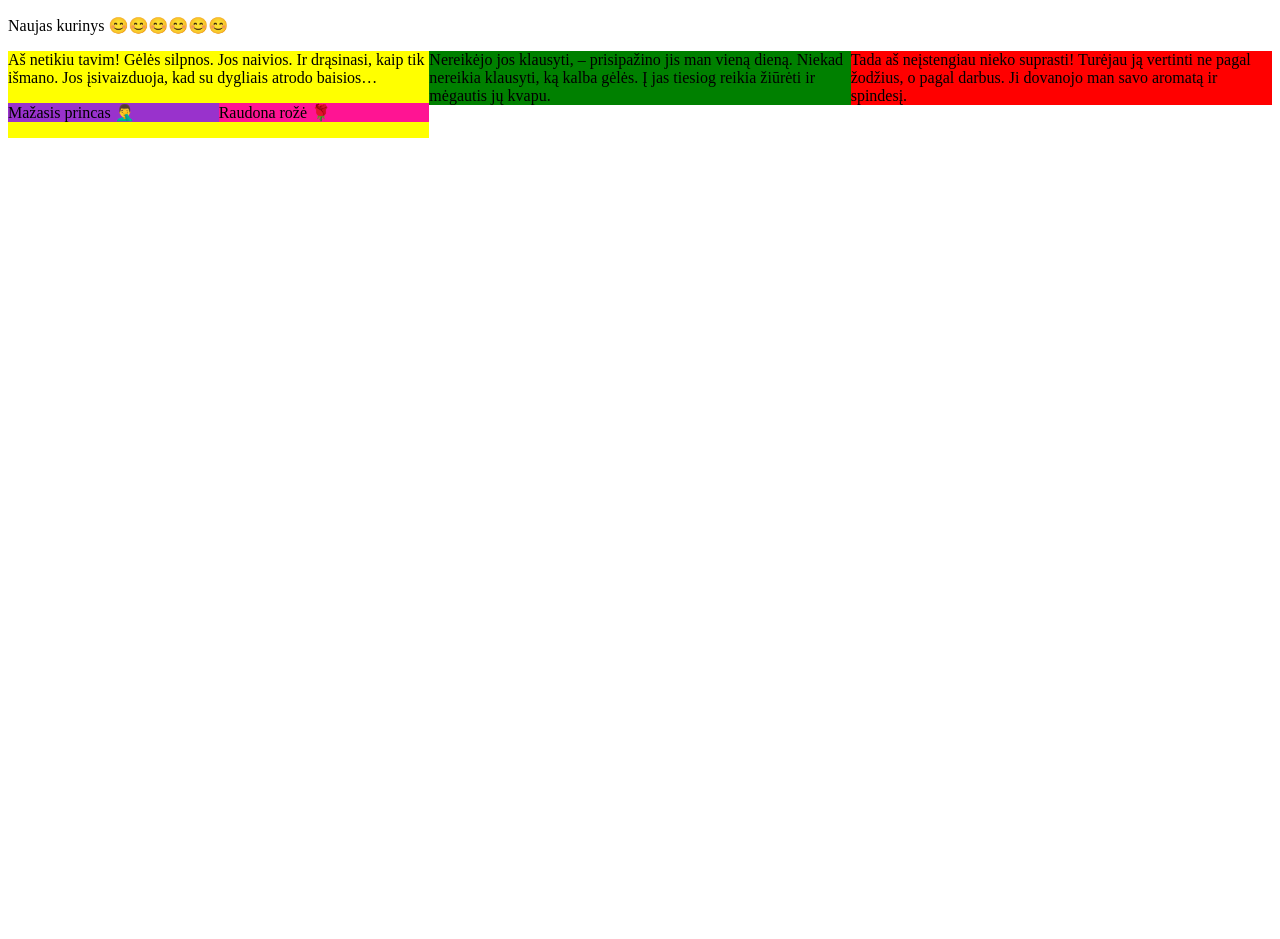
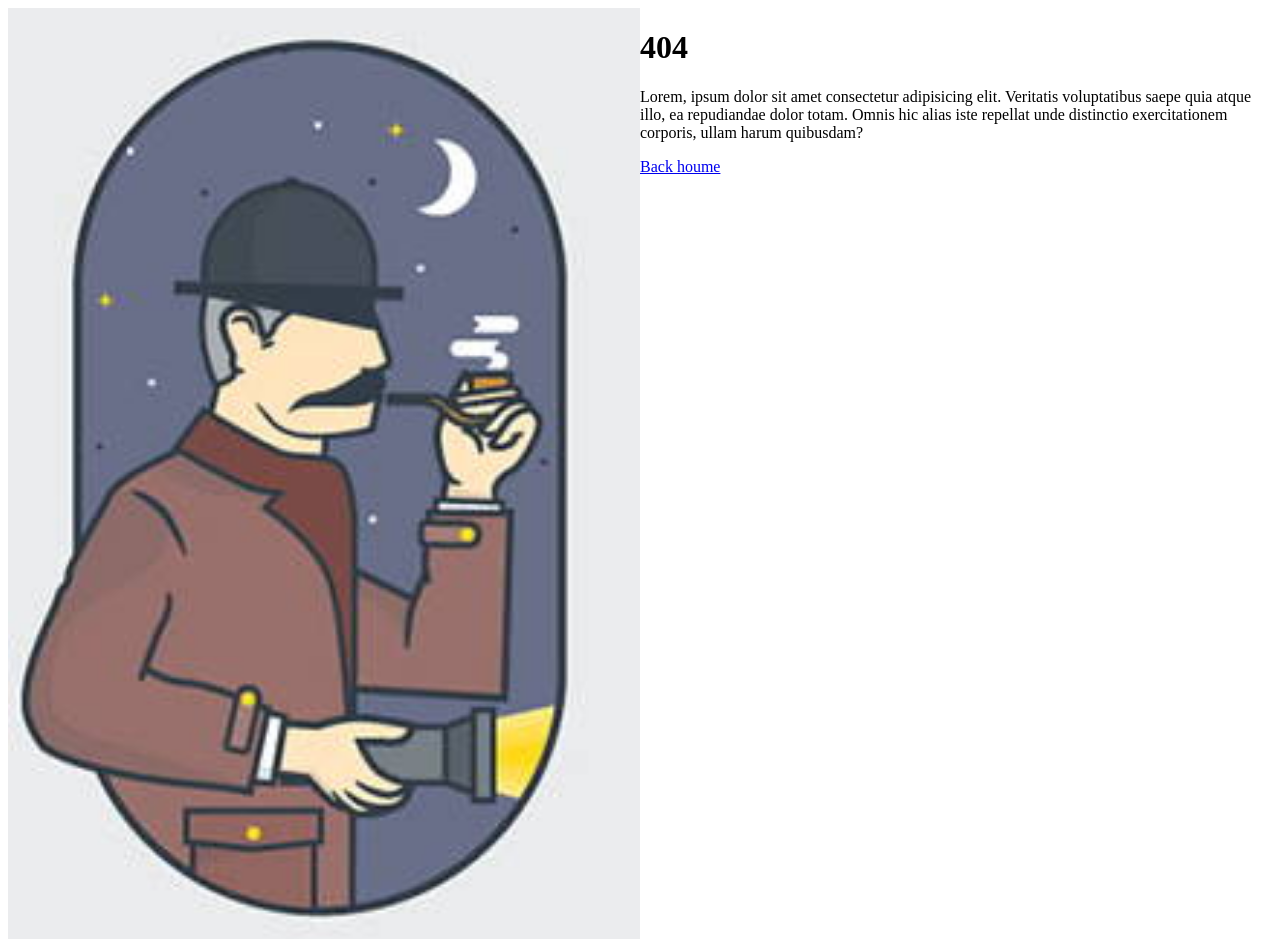
Before and after one commit to RutaMat/2-serlokas, a plain HTML site: page index.html in a window 1280 px wide. Before the commit the page ends 800 px from the top, so only its background shows below. Drawn offline with Linux system fonts and the light colour scheme.

Commit message:
HTML content

```diff
--- a/index.html
+++ b/index.html
@@ -7,19 +7,13 @@
     <title>Serlokas</title>
 </head>
 <body>
-    <p>Naujas kurinys 😊😊😊😊😊😊</p>
-    <div style="background-color:yellow; width: 33.333%; display: inline-block; float: left;">
-        Aš netikiu tavim! Gėlės silpnos. Jos naivios. Ir drąsinasi, kaip tik išmano. Jos įsivaizduoja, kad su dygliais atrodo baisios…
+  <img style="display: inline-block; width: 50%; float: left;"  src="serlokas.jpg" alt="Serloko nuotruka">
+  <div style="display: inline-block; width: 50%; float: left;">
+    <h1>404</h1>
+    <p>Lorem, ipsum dolor sit amet consectetur adipisicing elit. Veritatis voluptatibus saepe quia atque illo, ea repudiandae dolor totam. Omnis hic alias iste repellat unde distinctio exercitationem corporis, ullam harum quibusdam?</p>
+    <a href="#">Back houme</a>
 
-        <p style="background-color: darkorchid; width: 50%; display: inline-block; float: left;">Mažasis princas 🤦‍♂️</p>
-        <p style="background-color: deeppink; width: 50%; display: inline-block; float: left;">Raudona rožė 🌹</p>
-    </div>
-    <div style="background-color:green; width: 33.333%; display: inline-block; float: left;">
-        Nereikėjo jos klausyti, – prisipažino jis man vieną dieną. Niekad nereikia klausyti, ką kalba gėlės. Į jas tiesiog reikia žiūrėti ir mėgautis jų kvapu.
-    </div>
-    <div style="background-color:red; width: 33.333%; display: inline-block;float: left;">
-        Tada aš neįstengiau nieko suprasti! Turėjau ją vertinti ne pagal žodžius, o pagal darbus. Ji dovanojo man savo aromatą ir spindesį.
-    </div>
+</div>
 
 
 
```
